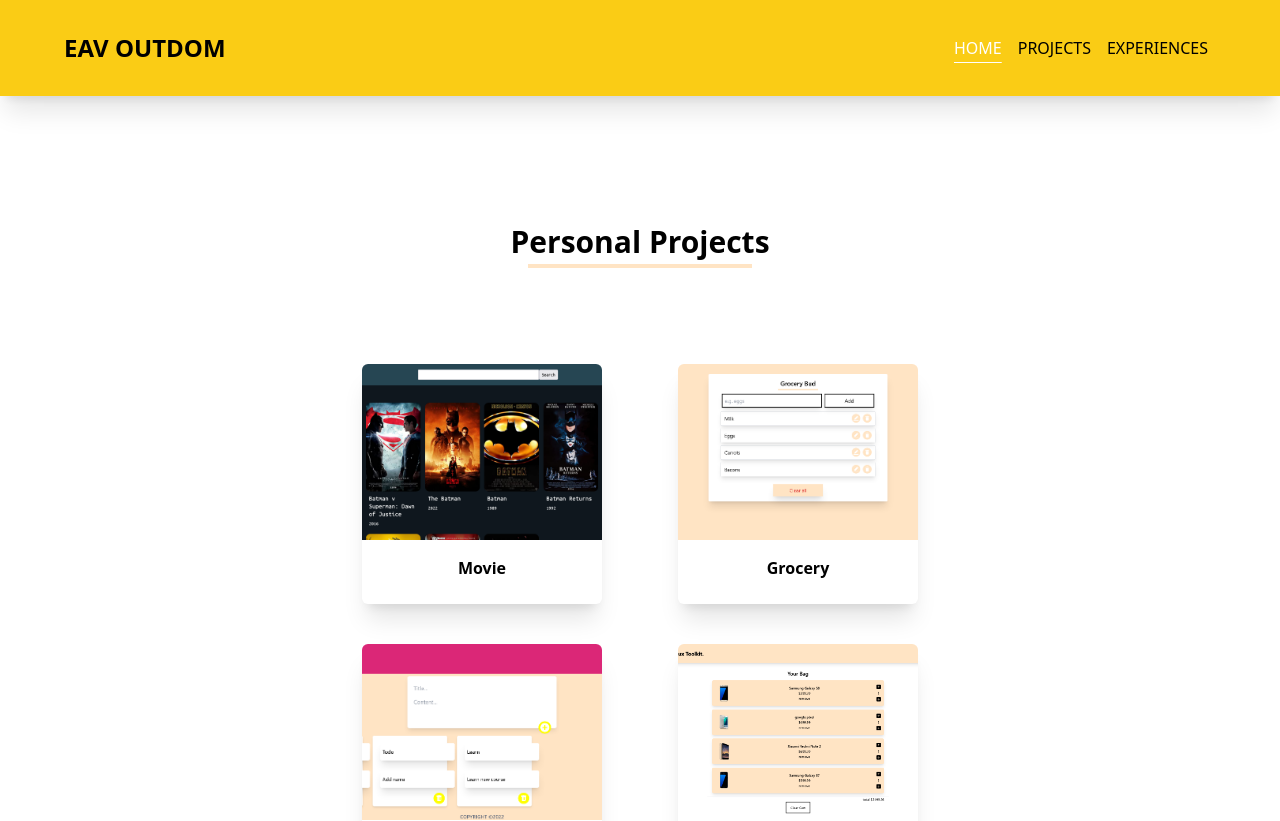
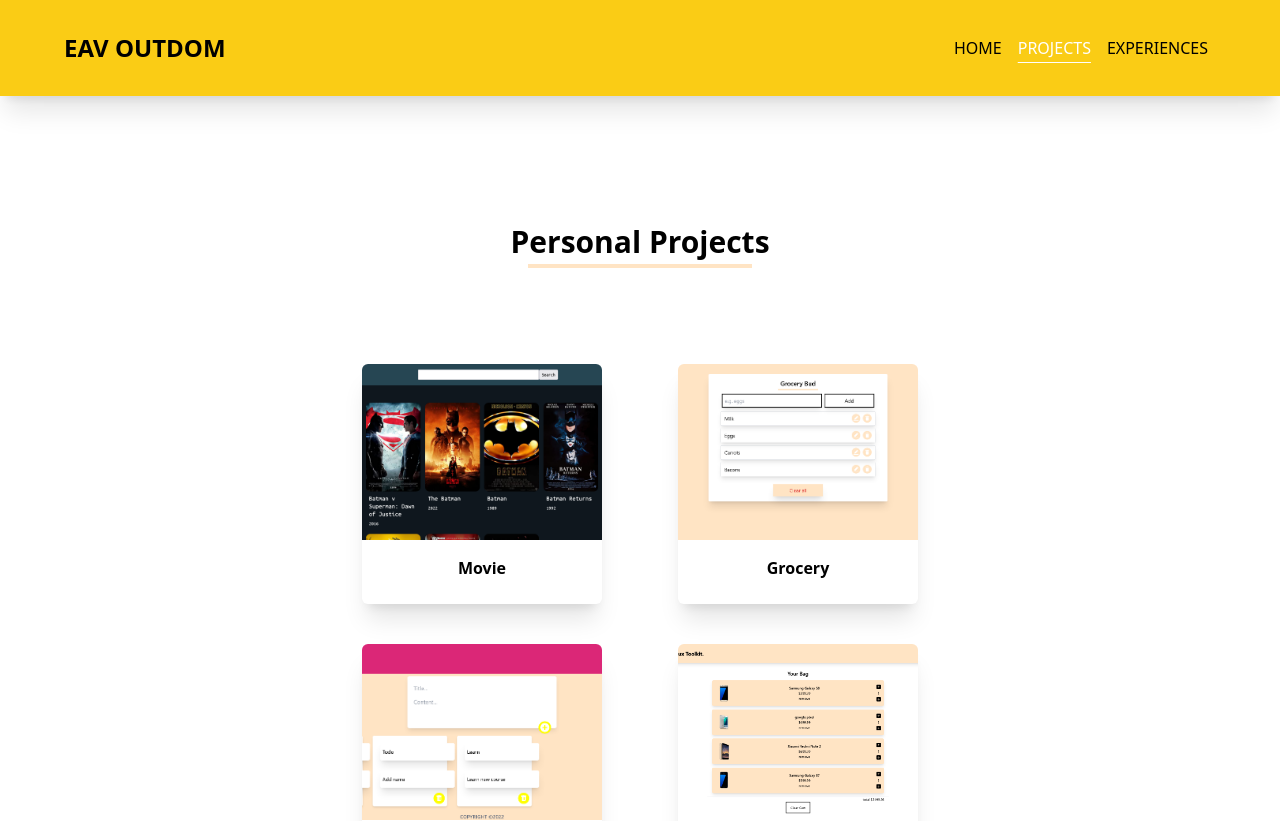
Before and after one commit to EavOutDom/Portfolio, a React (Create React App) app: page /Portfolio/projects in a window 1280 px wide. Shown: the top 821 px of the page. Built offline with nearby package versions, Linux system fonts and the light colour scheme.

Commit message:
update 14

```diff
--- a/src/components/navbar.jsx
+++ b/src/components/navbar.jsx
@@ -1,7 +1,7 @@
 import React, { useEffect, useState } from "react";
 import { FaBars } from "react-icons/fa";
 import { ImCross } from "react-icons/im";
-import { Link, useLocation } from "react-router-dom";
+import { Link, NavLink, useLocation } from "react-router-dom";
 
 const navItems = [
     {
@@ -18,22 +18,10 @@ const navItems = [
     },
 ];
 
-function useStickyState(defaultValue, key) {
-    const [value, setValue] = useState(() => {
-        const stickyValue = window.localStorage.getItem(key);
-        return stickyValue !== null ? JSON.parse(stickyValue) : defaultValue;
-    });
-    useEffect(() => {
-        window.localStorage.setItem(key, JSON.stringify(value));
-    }, [key, value]);
-    return [value, setValue];
-}
-
 const Navbar = () => {
     const [show, setShow] = useState(false);
     const location = useLocation();
     const [width, setWidth] = useState(0);
-    const [value, setValue] = useStickyState(0, "value");
 
     useEffect(() => {
         const onResize = () => setWidth(window.innerWidth);
@@ -103,24 +91,25 @@ const Navbar = () => {
                 >
                     {navItems.map((item, index) => {
                         return (
-                            <Link
+                            <NavLink
                                 key={index}
                                 to={item.link}
-                                onClick={() => setValue(index)}
+                                style={({ isActive }) => {
+                                    return {
+                                        color: isActive && "white",
+                                        textDecorationLine:
+                                            isActive && "underline",
+                                        textUnderlineOffset: isActive && "8px",
+                                    };
+                                }}
                             >
-                                <h3
-                                    className={`${
-                                        value === index && "text-white underline underline-offset-8"
-                                    }`}
-                                >
-                                    {item.name}
-                                </h3>
-                            </Link>
+                                <h3>{item.name}</h3>
+                            </NavLink>
                         );
                     })}
                 </div>
                 <div
-                    className="md:hidden"
+                    className="md:hidden und"
                     onClick={() => {
                         setShow(!show);
                     }}
```
